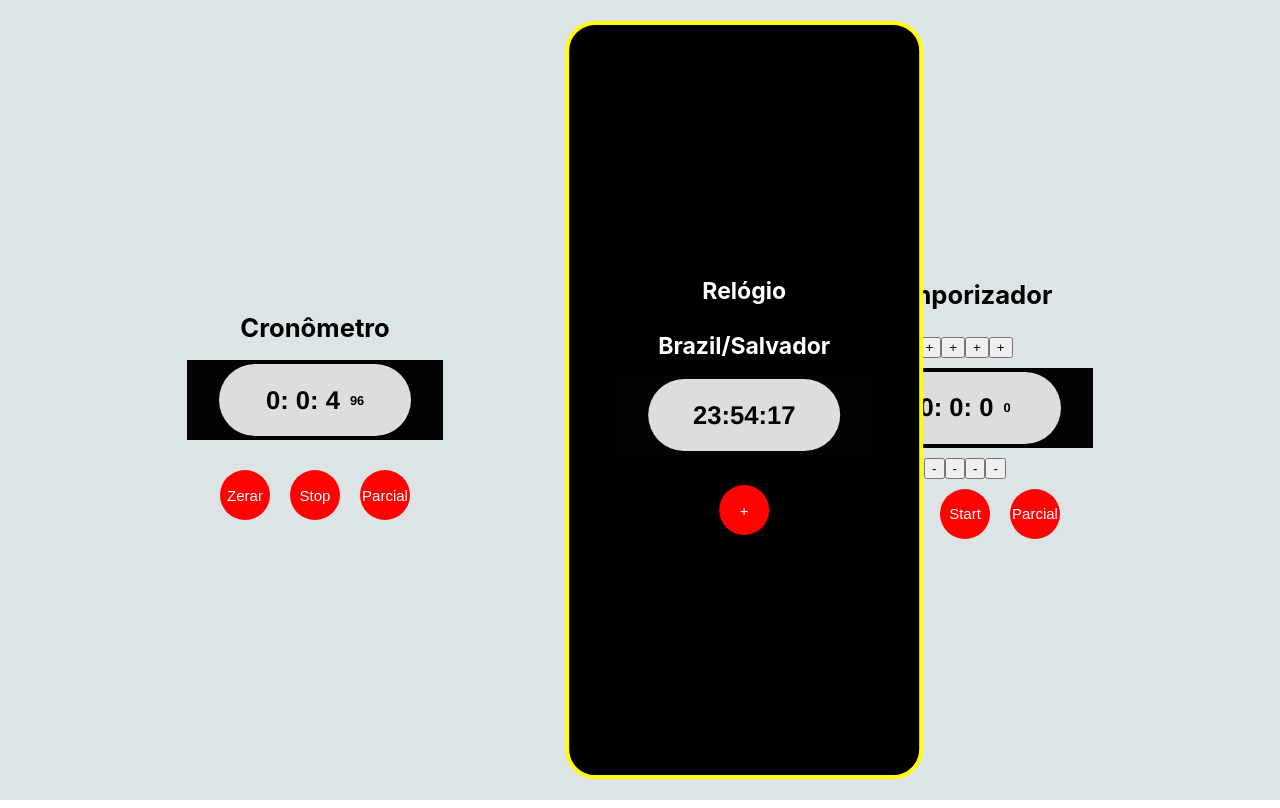
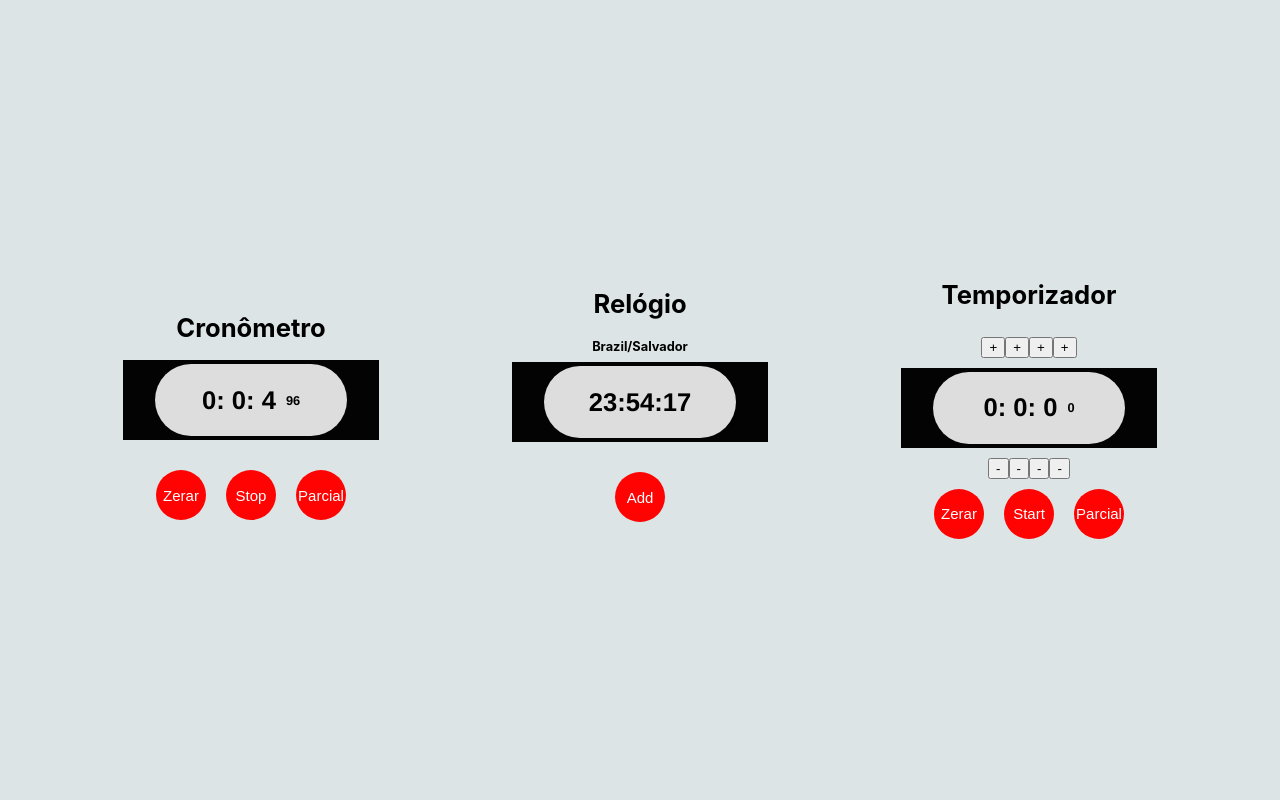
Before and after one commit to gabrielbbrito1/Desafio2-React, a React (Create React App) app: page / in a window 1280 px wide. Built offline with nearby package versions, Linux system fonts and the light colour scheme.

Commit message:
revertendo alterações no css

```diff
--- a/src/App.css
+++ b/src/App.css
@@ -108,7 +108,6 @@
     border-radius: 50%;
     align-items: center;
 }
-
  .roundButton:active {
     background-color: #d10707;
     border-color: none;
@@ -195,9 +194,10 @@
     }
     .optionsWrapper{
         display:flex;
-        width: 150px;
+        width: 160px;
         justify-content: center;
         margin-bottom: 10px;
+
     }
     .parcialWrapper{
         display: flex;
--- a/src/Relogio.css
+++ /dev/null
@@ -1,50 +0,0 @@
-.mainRelogio{
-background-color: black;
-border: 4px solid yellow;
-border-radius: 30px;
-width: 350px;
-height: 750px;
-position: absolute;
-left: 780px;
-top: 50%;
-bottom: 30px;
-transform: translate(-60%,-50%);
-}
-#relogio{
-  border: 2px solid rgba(255, 255, 255, 0.5);
-  border-radius: 30px;
-  width: 520px;
-  position: absolute;
-  left: 50%;
-  top: 47%;
-  transform: translate(-50%,-50%);
-}
-.counterBody{
-    width: 20vw;
-    height: 10vh;
-    display: flex;
-    justify-content: center;
-    align-items: center;
-    background-color: rgb(3, 3, 3);
-    margin-bottom: 30px;
-
-}
-
-.contadorFlex{
-    display: flex;
-    flex-direction: row;
-    font-family:Helvetica, sans-serif;
-    background-color: rgb(221, 221, 221);
-    width: 15vw;
-    height: 9vh;
-    justify-content: center;
-    align-items: center;
-    border-radius: 200px;
-}
-
-
-.labelLocal{
-    font-size: 23px;
-    text-align: center;
-    color: white;
-}
--- a/src/Relogio.js
+++ b/src/Relogio.js
@@ -2,12 +2,11 @@ import ReactDOM from 'react';
 import React, { Component }  from 'react';
 import Contador from './Contador'
 import Botao from './Botao'
-import { Button, Form, FormGroup, Label, Input, FormText } from 'react';
+import LabelRelogio from './LabelRelogio'
 import moment from 'moment-timezone';
-import LabelLocal from './LabelLocal';
-import LabelRelogio from './LabelRelogio';
-import './Relogio.css';
+import LabelLocal from './LabelLocal'
 
+import './App.css';
 
 var e = 'Brazil/Salvador'
 class Relogio extends React.Component {
@@ -60,7 +59,7 @@ class Relogio extends React.Component {
       <div className= "mainRelogio" >
         <div className = "relogio">
           <div className = "nomeRelogio">
-             <LabelLocal name="Relógio" />
+             <LabelRelogio name="Relógio" />
           </div>
           </div>
           <div>
@@ -74,8 +73,8 @@ class Relogio extends React.Component {
         </div>
         </div>
 
-        <div className = "button">
-         <Botao onClick={() => this.chamafuso()} label={"+"} />
+        <div className = "buttonTag">
+         <Botao onClick={() => this.chamafuso()} label={"Add"} />
         </div>
 
         <div>
```
